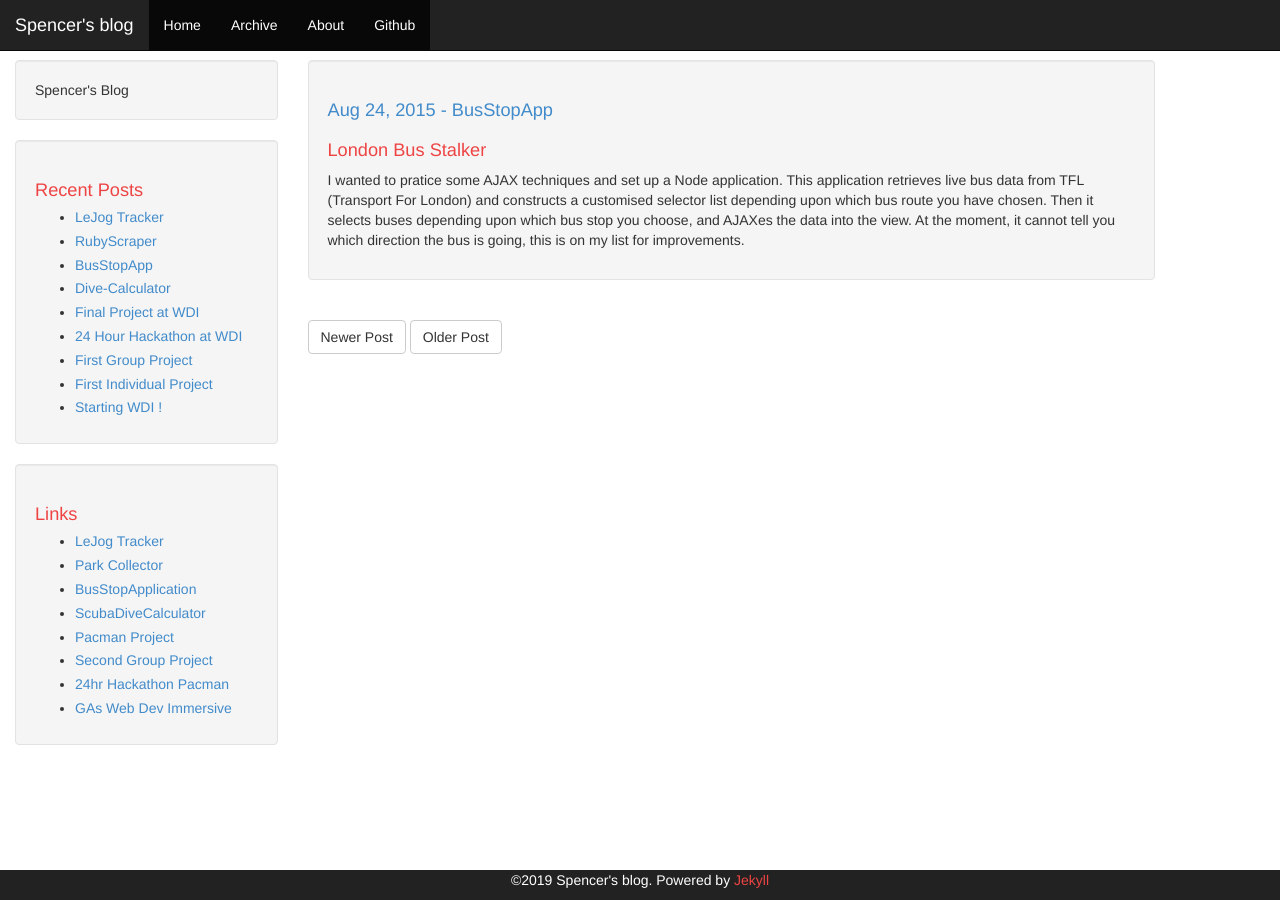
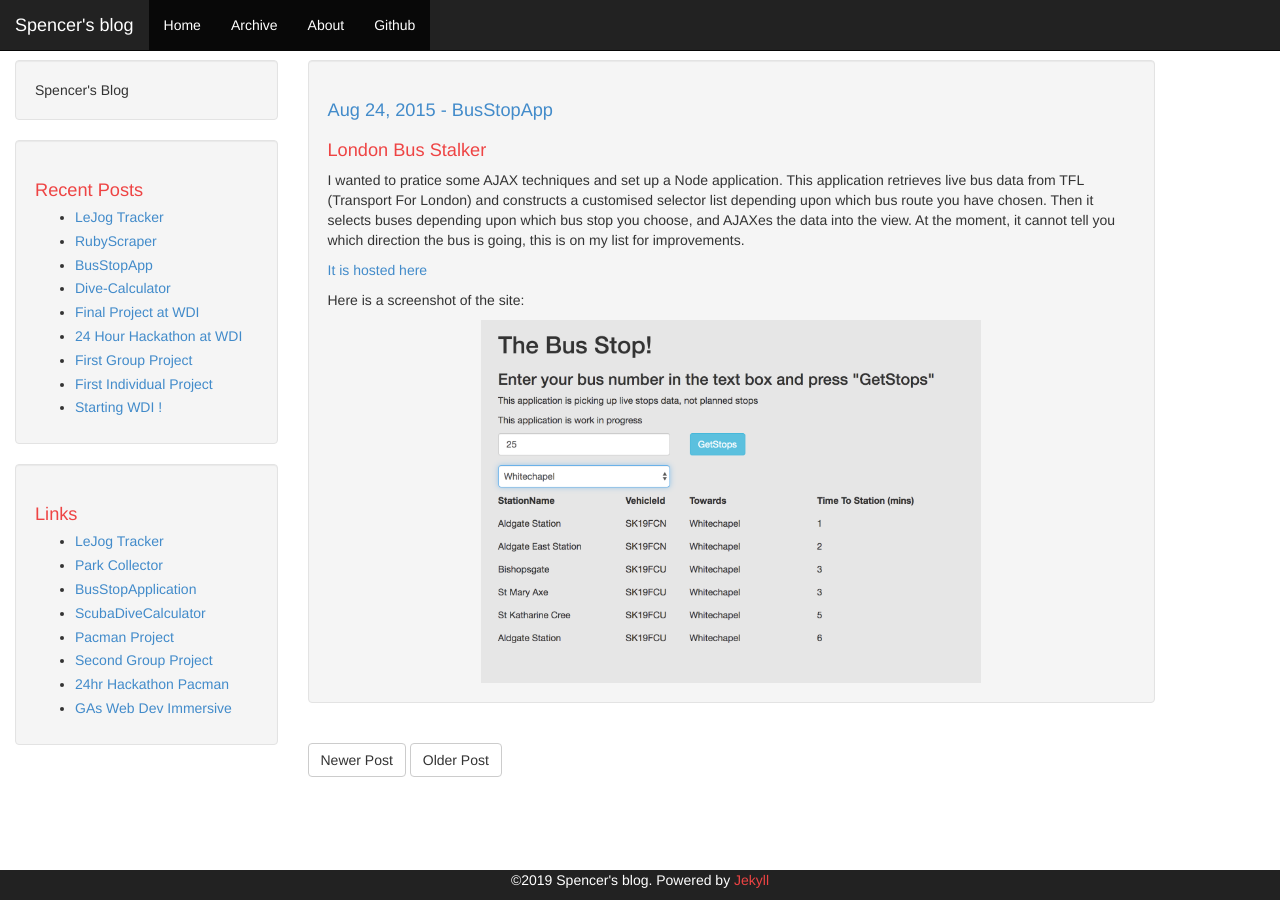
Before and after one commit to spencermeyer/spencermeyer.github.io, a Jekyll site: the page built from _posts/2015-08-24-BusStop.markdown, in a window 1280 px wide. Built offline with Jekyll 4.4.1, drawn with Linux system fonts in a browser that asks for light colours; Markdown is read by kramdown in place of the engine named in the settings.

Commit message:
more screenshots

```diff
--- a/_posts/2015-08-24-BusStop.markdown
+++ b/_posts/2015-08-24-BusStop.markdown
@@ -9,3 +9,10 @@ categories: jekyll update
 
 I wanted to pratice some AJAX techniques and set up a Node application.  This application retrieves live bus data from TFL (Transport For London) and constructs a customised selector list depending upon which bus route you have chosen.  Then it selects buses depending upon which bus stop you choose, and AJAXes the data into the view.
 At the moment, it cannot tell you which direction the bus is going, this is on my list for improvements.
+
+[It is hosted here](http://fast-plains-9477.herokuapp.com/)
+
+Here is a screenshot of the site:
+<div style="text-align: center">
+  <img src='/assets/TFL_Bus_Tracker_Screenshot.png' width='500px'>
+</div>
--- a/_posts/2018-08-03-RubyScraper.markdown
+++ b/_posts/2018-08-03-RubyScraper.markdown
@@ -24,3 +24,9 @@ When put into production, I found I was getting a connection refused when making
 The app is database heavy and takes time to do the scraping. To optimise this I've collected all the data in a massive hash and then saved it all in one db transaction at the end instead of individual transactions. I do various age grade and age category positions allocations on the hash before saving, this is much faster than using active record saves individually.
 
 [It is hosted here](https://parkcollectoronrails.co.uk/)
+
+Here is a screenshot of the site:
+
+<div style="text-align: center">
+  <img src='/assets/ParkCollectorOnRailsScreenshot.png' width='500px'>
+</div>
--- a/_posts/2019-02-17-LeJogTracker.markdown
+++ b/_posts/2019-02-17-LeJogTracker.markdown
@@ -23,3 +23,9 @@ I am hosting this website on a Digital Ocean Droplet.  I enjoyed setting this up
 At the moment, I have a problem in that Strava deny me access to user data when the user is not connected with the API owner, I am working on this.
 
 [It is hosted here](https://eastleighlejogtracker.co.uk/)
+
+Here is a screenshot of the site:
+
+<div style="text-align: center">
+  <img src='/assets/EastleighLeJogTrackerScreenshot.png' width='500px'>
+</div>
```
Also changed, not shown: about.md (+2 -0 lines), assets/ParkCollectorOnRailsScreenshot.png (added), assets/TFL_Bus_Tracker_Screenshot.png (added), readme.md, 1 other file.
